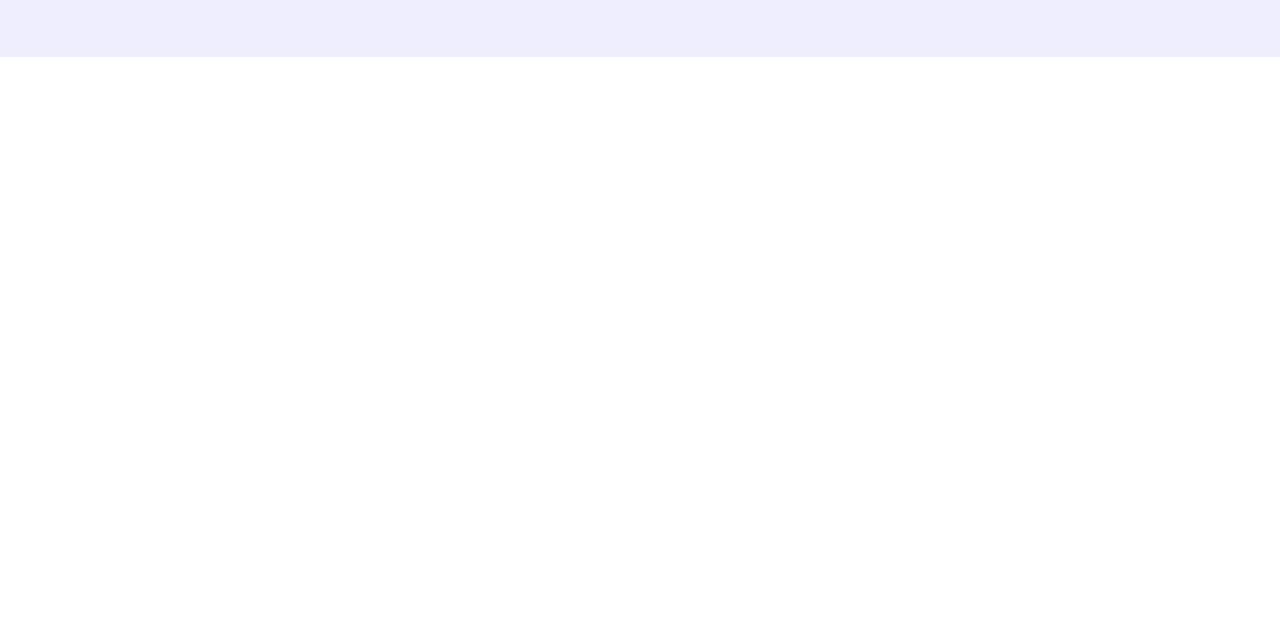
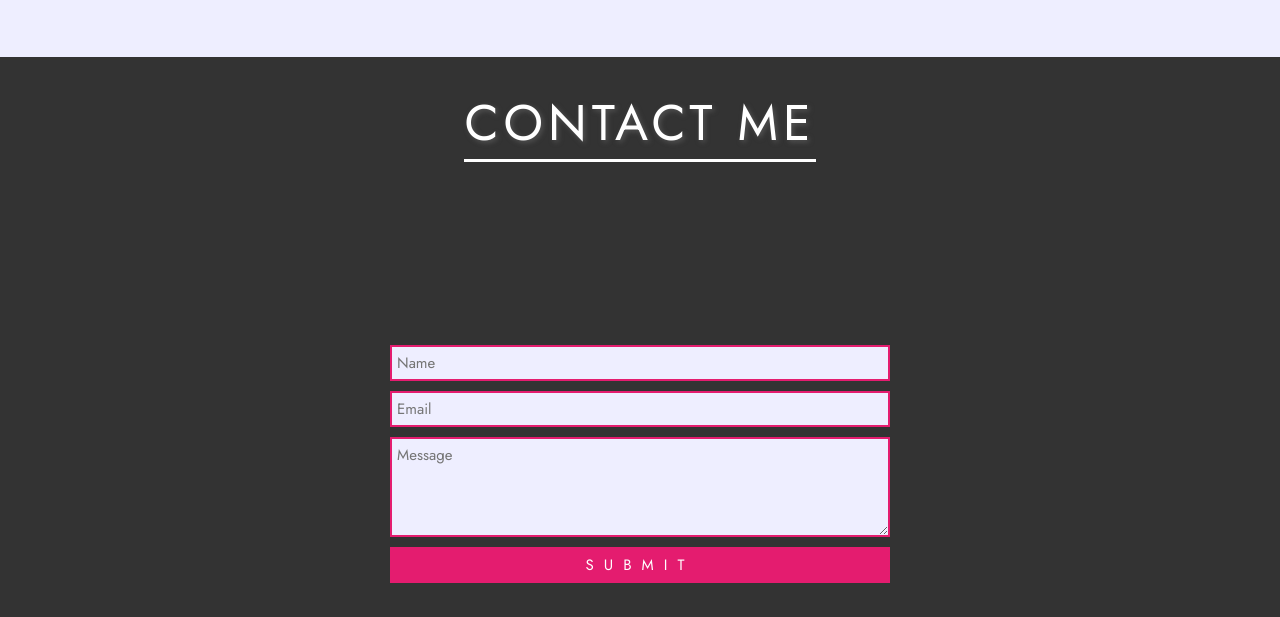
Before and after one commit to Laha-hub/ten_mega_personal, a plain HTML site: page index.html in a window 1280 px wide. Shown: the part 2535-3152 px from the top of the page. Before the commit the page ends 2592 px from the top, so only its background shows below. Drawn offline with Linux system fonts and the light colour scheme.

Commit message:
#5 create and style contact section

```diff
--- a/index.html
+++ b/index.html
@@ -192,6 +192,18 @@
     </section>
     <!-- end of section 3 -->
 
+    <!-- section 4 -->
+    <section class="section-4">
+      <h1 class="section-heading section-4-heading">Contact Me</h1>
+      <form class="contact-form center">
+        <input type="text" placeholder="Name">
+        <input type="email" placeholder="Email">
+        <textarea placeholder="Message"></textarea>
+        <input type="submit" value="Submit" class="contact-form-btn">
+      </form>
+    </section>
+    <!-- end of section 4 -->
+
     <script src="script.js"></script>
   </body>
 </html>
--- a/style.css
+++ b/style.css
@@ -295,3 +295,52 @@ html {
     transition: bottom .3s .3s;
 }
 /* end of section 3 */
+
+
+/* section 4 */
+.section-4 {
+    width: 100%;
+    height: 70vh;
+    background-color: #333;
+    display: flex;
+    flex-direction: column;
+    align-items: center;
+    justify-content: space-evenly;
+}
+
+.section-4-heading {
+    color: #fff;
+    box-shadow: none;
+    border-color: #fff;
+}
+
+.contact-form {
+    width: 50rem;
+    flex-direction: column;
+}
+
+.contact-form input,
+.contact-form textarea {
+    width: 100%;
+    padding: .5rem;
+    margin: .5rem 0;
+    background-color: #eef;
+    font-size: 1.5rem;
+    border: .2rem solid #e41c6f;
+    color: #555;
+}
+
+.contact-form textarea {
+    height: 10rem;
+    max-height: 15rem;
+    max-width: 100%;
+}
+
+.contact-form .contact-form-btn {
+    background-color: #e41c6f;
+    color: #fff;
+    text-transform: uppercase;
+    letter-spacing: 1rem;
+    cursor: pointer;
+}
+/* end of section 4 */
```
